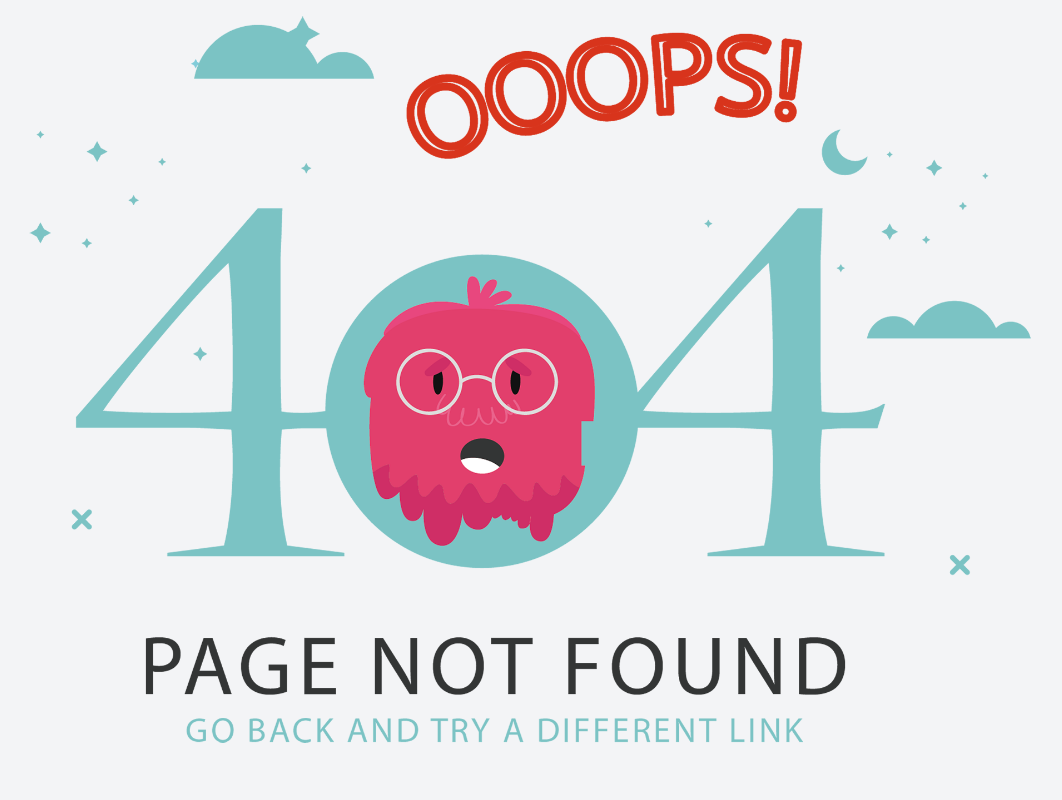
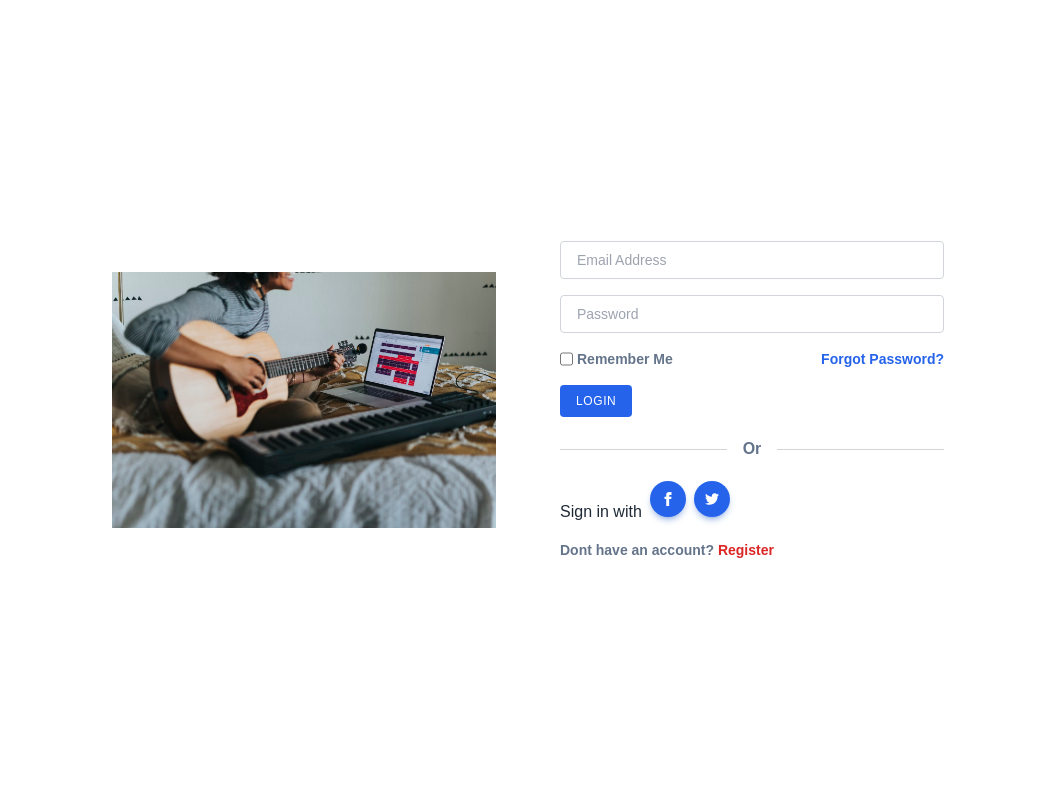
Before and after one commit to Jihad710/melody-school-client, a React (Vite) app: page /login in a window 1280 px wide. Before the commit this address had no page. Shown: the top 800 px of the page, without its empty margins (112-1174 px from the left). Built offline with nearby package versions, Linux system fonts and the light colour scheme; a web font is replaced by a local one.

Commit message:
firebase env local config

```diff
--- a/package.json
+++ b/package.json
@@ -10,6 +10,7 @@
     "preview": "vite preview"
   },
   "dependencies": {
+    "firebase": "^9.22.1",
     "localforage": "^1.10.0",
     "match-sorter": "^6.3.1",
     "react": "^18.2.0",
@@ -18,6 +19,7 @@
     "react-icons": "^4.9.0",
     "react-responsive-carousel": "^3.2.23",
     "react-router-dom": "^6.12.0",
+    "react-simple-captcha": "^9.0.2",
     "sort-by": "^1.2.0"
   },
   "devDependencies": {
--- a/src/Layout/Main.jsx
+++ b/src/Layout/Main.jsx
@@ -1,17 +1,20 @@
-import { Outlet } from "react-router-dom";
+import { Outlet, useLocation } from "react-router-dom";
 
 import Footer from "../Pages/Shared/Footer/Footer";
 import Navbar from "../Pages/Shared/Navbar/Navbar";
 
 
 const Main = () => {
+    const location = useLocation()
+    console.log(location)
+    const removeHeaderFooter = location.pathname.includes('login')
     return (
         <div>
 
 
-            <Navbar></Navbar>
+           { removeHeaderFooter || <Navbar></Navbar>}
             <Outlet></Outlet>
-            <Footer></Footer>
+           { removeHeaderFooter || <Footer></Footer>}
         </div>
     );
 };
--- a/src/Pages/Home/Banner/Banner.jsx
+++ b/src/Pages/Home/Banner/Banner.jsx
@@ -1,12 +1,12 @@
 import "react-responsive-carousel/lib/styles/carousel.min.css";
 import { Carousel } from 'react-responsive-carousel';
 import img1 from '../../../assets/Banner/1.jpg';
-import img2 from '../../../assets/Banner/2.avif';
+
 
 const Banner = () => {
     return (
         <Carousel>
-      <div className="carousel-item relative">
+      <div>
           <img src={img1}/>
           <div className="absolute h-full flex items-center left-0 bottom-10 ">
             <div className='text-white space-y-7 pl-20'>
--- /dev/null
+++ b/src/Pages/Login/Login.jsx
@@ -0,0 +1,106 @@
+
+import logo from "../../assets/Banner/photo-1593697972646-2f348871bd56.avif";
+
+
+function Login() {
+
+
+  const handleLogin = (event) => {
+    event.preventDefault();
+    const form = event.target;
+    const email = form.email.value;
+    const password = form.password.value;
+    console.log(email, password);
+  };
+  return (
+    <div className="h-screen flex flex-col md:flex-row justify-center space-y-10 md:space-y-0 md:space-x-16 items-center my-2 mx-5 md:mx-0 md:my-0">
+      <div className="md:w-1/3 max-w-sm">
+        <img src={logo} alt="" />
+      </div>
+
+      <form onSubmit={handleLogin} className="md:w-1/3 max-w-sm">
+        <input
+          className="text-sm w-full px-4 py-2 border border-solid border-gray-300 rounded"
+          type="email"
+          name="email"
+          placeholder="Email Address"
+        />
+        <input
+          className="text-sm w-full px-4 py-2 border border-solid border-gray-300 rounded mt-4"
+          type="password"
+          name="password"
+          placeholder="Password"
+        />
+
+
+        <div className="mt-4 flex justify-between font-semibold text-sm">
+          <label className="flex text-slate-500 hover:text-slate-600 cursor-pointer">
+            <input className="mr-1" type="checkbox" />
+            <span>Remember Me</span>
+          </label>
+          <a
+            className="text-blue-600 hover:text-blue-700 hover:underline hover:underline-offset-4"
+            href="#"
+          >
+            Forgot Password?
+          </a>
+        </div>
+
+        <div className="text-center md:text-left">
+          <button
+            className="mt-4 bg-blue-600 hover:bg-blue-700 px-4 py-2 text-white uppercase rounded text-xs tracking-wider"
+            type="submit"
+          >
+            Login
+          </button>
+        </div>
+        <div className="my-5 flex items-center before:mt-0.5 before:flex-1 before:border-t before:border-neutral-300 after:mt-0.5 after:flex-1 after:border-t after:border-neutral-300">
+          <p className="mx-4 mb-0 text-center font-semibold text-slate-500">
+            Or
+          </p>
+        </div>
+        <div className="text-center md:text-left">
+          <label className="mr-1">Sign in with</label>
+          <button
+            type="button"
+            className="mx-1 h-9 w-9 rounded-full bg-blue-600 hover:bg-blue-700 text-white shadow-[0_4px_9px_-4px_#3b71ca]"
+          >
+            <svg
+              xmlns="http://www.w3.org/2000/svg"
+              className="mx-auto h-3.5 w-3.5"
+              fill="currentColor"
+              viewBox="0 0 24 24"
+            >
+              <path d="M9 8h-3v4h3v12h5v-12h3.642l.358-4h-4v-1.667c0-.955.192-1.333 1.115-1.333h2.885v-5h-3.808c-3.596 0-5.192 1.583-5.192 4.615v3.385z" />
+            </svg>
+          </button>
+          <button
+            type="button"
+            className="inlne-block mx-1 h-9 w-9 rounded-full bg-blue-600 hover:bg-blue-700 uppercase leading-normal text-white shadow-[0_4px_9px_-4px_#3b71ca]"
+          >
+            <svg
+              xmlns="http://www.w3.org/2000/svg"
+              className="mx-auto h-3.5 w-3.5"
+              fill="currentColor"
+              viewBox="0 0 24 24"
+            >
+              <path d="M24 4.557c-.883.392-1.832.656-2.828.775 1.017-.609 1.798-1.574 2.165-2.724-.951.564-2.005.974-3.127 1.195-.897-.957-2.178-1.555-3.594-1.555-3.179 0-5.515 2.966-4.797 6.045-4.091-.205-7.719-2.165-10.148-5.144-1.29 2.213-.669 5.108 1.523 6.574-.806-.026-1.566-.247-2.229-.616-.054 2.281 1.581 4.415 3.949 4.89-.693.188-1.452.232-2.224.084.626 1.956 2.444 3.379 4.6 3.419-2.07 1.623-4.678 2.348-7.29 2.04 2.179 1.397 4.768 2.212 7.548 2.212 9.142 0 14.307-7.721 13.995-14.646.962-.695 1.797-1.562 2.457-2.549z" />
+            </svg>
+          </button>
+        </div>
+
+        <div className="mt-4 font-semibold text-sm text-slate-500 text-center md:text-left">
+          Dont have an account?{" "}
+          <a
+            className="text-red-600 hover:underline hover:underline-offset-4"
+            href="#"
+          >
+            Register
+          </a>
+        </div>
+      </form>
+    </div>
+  );
+}
+
+export default Login;
--- a/src/Pages/Shared/Navbar/Navbar.jsx
+++ b/src/Pages/Shared/Navbar/Navbar.jsx
@@ -59,7 +59,7 @@
         </ul>
       </div>
       <div className="navbar-end">
-      <button className="btn btn-outline btn-warning">Login</button>
+      <Link to='/login'><button className="btn btn-outline btn-warning">Login</button></Link>
       </div>
     </div>
   );
--- a/src/Routes/Routes.jsx
+++ b/src/Routes/Routes.jsx
@@ -2,6 +2,7 @@
 import Main from "../Layout/Main";
 import Home from "../Pages/Home/Home/Home";
 import ErrorPage from "../Pages/ErrorPage/ErrorPage";
+import Login from "../Pages/Login/Login";
 
 
 export const router = createBrowserRouter([
@@ -14,6 +15,11 @@
                 path : '/',
                 element: <Home></Home>
 
+            },
+            {
+                path : 'login',
+                element: <Login></Login>
+
             }
         ]
 
--- /dev/null
+++ b/src/firebase/firebase.config.js
@@ -0,0 +1,17 @@
+// Import the functions you need from the SDKs you need
+import { initializeApp } from "firebase/app";
+// TODO: Add SDKs for Firebase products that you want to use
+// https://firebase.google.com/docs/web/setup#available-libraries
+
+// Your web app's Firebase configuration
+const firebaseConfig = {
+  apiKey: import.meta.env.VITE_apiKey,
+  authDomain: import.meta.env.VITE_authDomain,
+  projectId: import.meta.env.VITE_projectId,
+  storageBucket: import.meta.env.VITE_storageBucket,
+  messagingSenderId: import.meta.env.VITE_messagingSenderId,
+  appId: import.meta.env.VITE_appId
+};
+
+// Initialize Firebase
+export const app = initializeApp(firebaseConfig);
```
Also changed, not shown: 1 other file (tests, documents, lock files or other folders).
